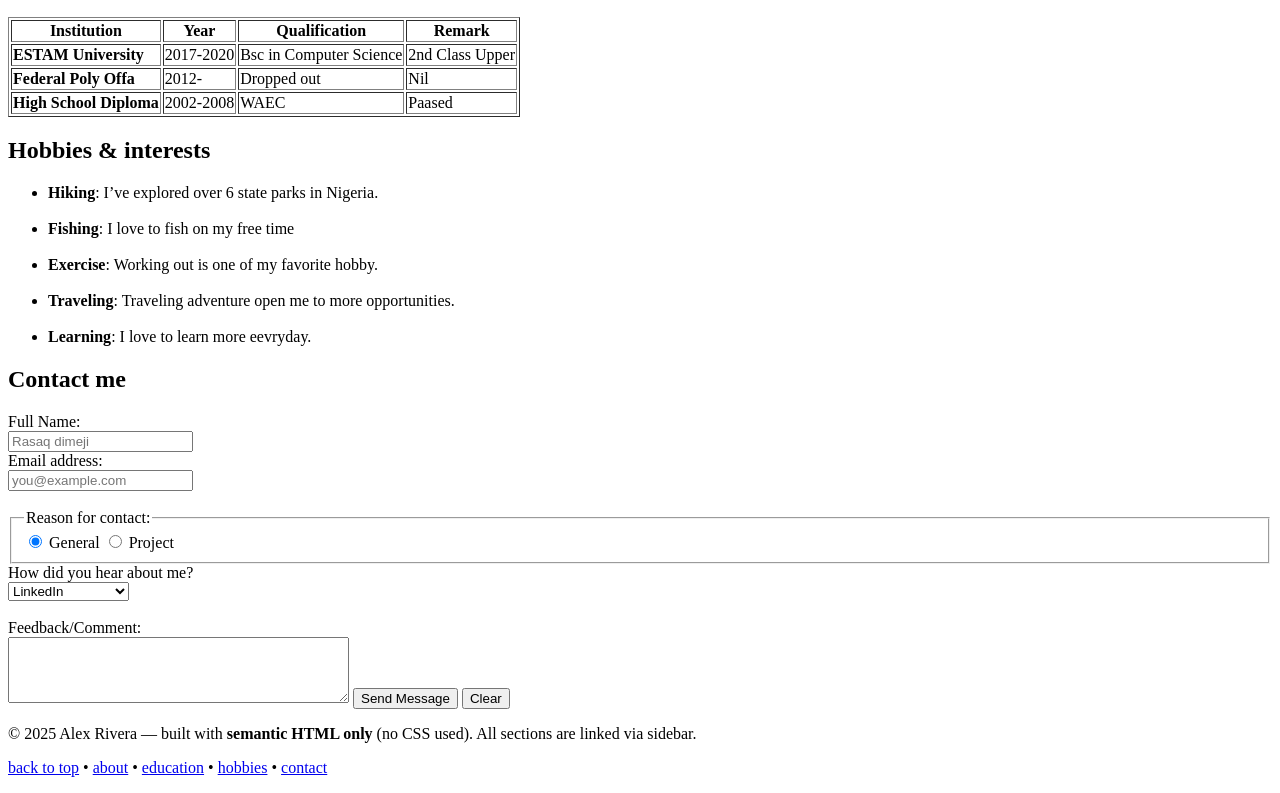
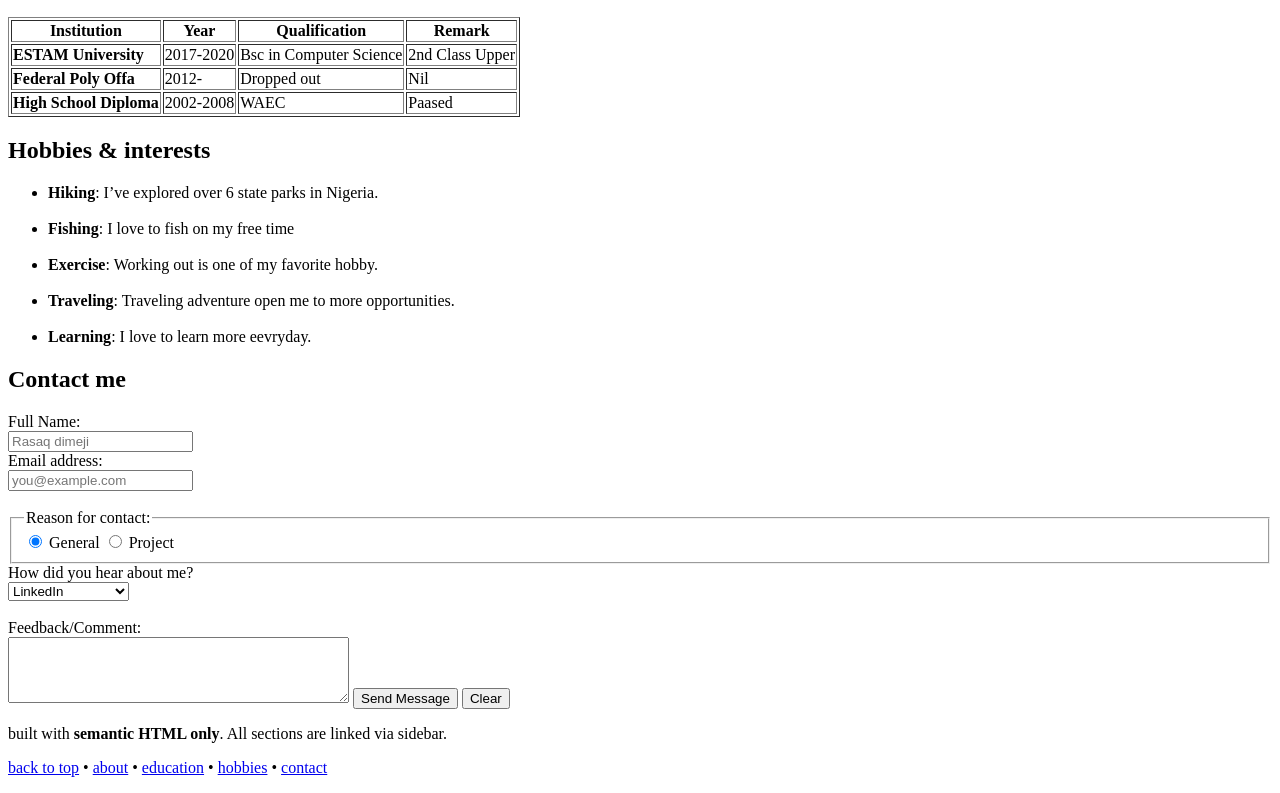
Before and after one commit to adventure1010/personal-project-html, a plain HTML site: page index.html in a window 1280 px wide. Shown: the part 696-1489 px from the top of the page. Drawn offline with Linux system fonts and the light colour scheme.

Commit message:
Update index.html

```diff
--- a/index.html
+++ b/index.html
@@ -170,9 +170,10 @@
 
     <!-- extra footer (semantic) -->
     <footer>
-      <p>© 2025 Alex Rivera — built with <b>semantic HTML only</b> (no CSS used). All sections are linked via sidebar.</p>
+      <p>built with <b>semantic HTML only</b>. All sections are linked via sidebar.</p>
       <p> <a href="#home">back to top</a> • <a href="#about">about</a> • <a href="#education">education</a> • <a href="#hobbies">hobbies</a> • <a href="#contact">contact</a></p>
     </footer>
   </main>
 </body>
+
 </html>
```
